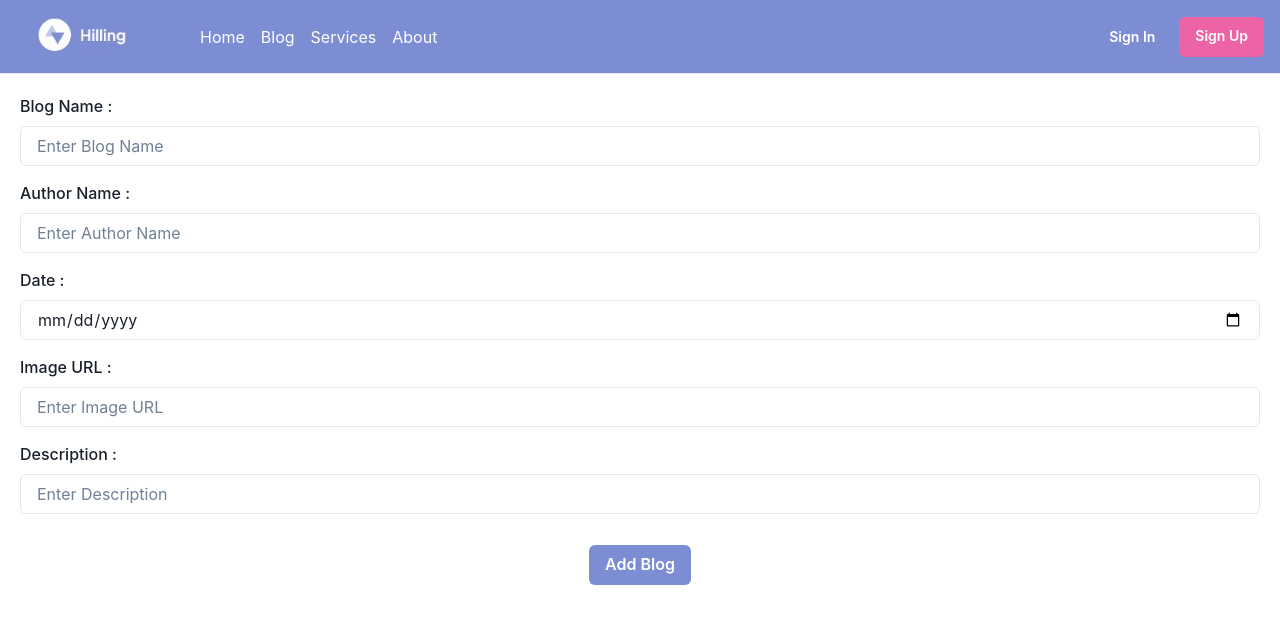
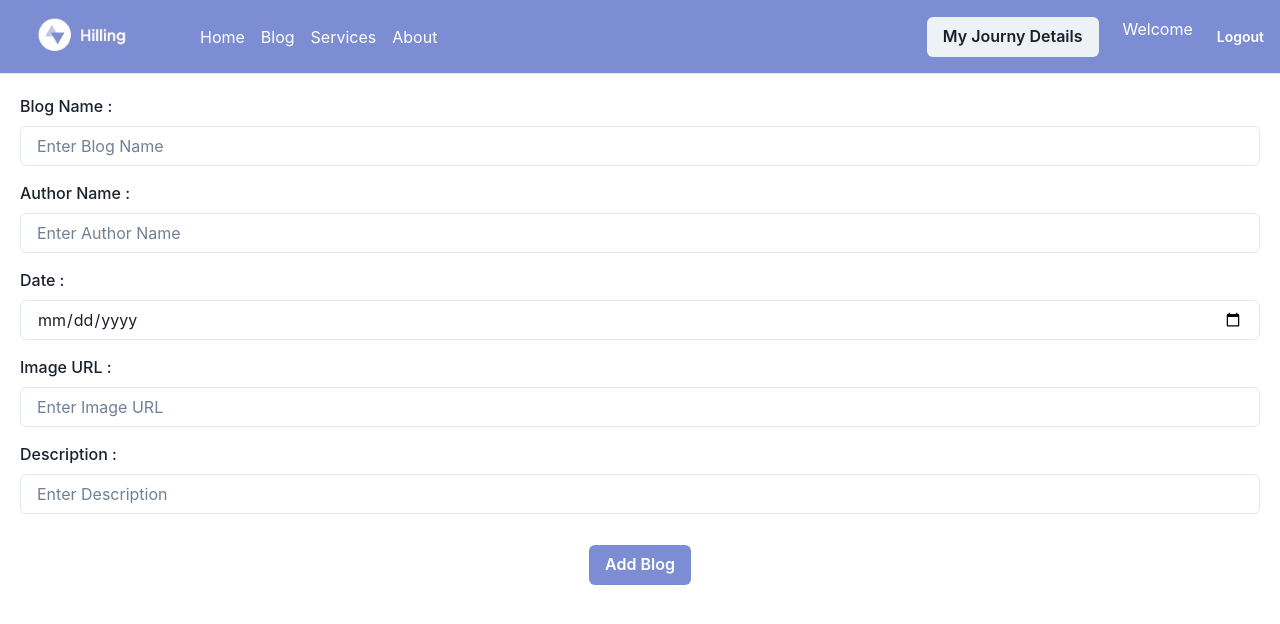
Before and after one commit to Swagh001/Hilling-Traval-Agency, a React (Create React App) app: page /addBlog in a window 1280 px wide. Shown: the top 624 px of the page. Built offline with nearby package versions, Linux system fonts and the light colour scheme.

Commit message:
file added

```diff
--- a/src/Components/Home/Navbar.jsx
+++ b/src/Components/Home/Navbar.jsx
@@ -34,6 +34,20 @@ export default function Navbar() {
 
   // console.log(isLogged);
 
+  const handleJdata=()=>{
+    let logindata=JSON.parse(localStorage.getItem("loginUser")) || "";
+    // console.log(logindata);
+    if(logindata){
+
+      let Jdata=JSON.parse(localStorage.getItem("reservData")) || "";
+      console.log(Jdata.country);
+      alert("Your Journey is set to "+ " " +Jdata.country);
+    }
+    else{
+      alert("no data found");
+    }
+
+  }
 
   return (
     <Box>
@@ -92,6 +106,7 @@ export default function Navbar() {
           {
             isLogged?
             <>
+              <Button onClick={handleJdata}>My Journy Details</Button>
               <h1>Welcome {JSON.parse(localStorage.getItem("loginUser"))}</h1>
               <Button
               as={'a'}
@@ -100,8 +115,7 @@ export default function Navbar() {
               variant={'link'}
               href={'#'}
               color={"white"}
-              onClick={logout}
-            >
+              onClick={logout}>
               Logout
             </Button>
             </>
--- a/src/Components/OurWorld/OurWorldDetails.jsx
+++ b/src/Components/OurWorld/OurWorldDetails.jsx
@@ -52,10 +52,12 @@ const OurWorldDetails = () => {
     console.log(singledata);
     setProperty(singledata[0]);
   };
-  const handlereserve=()=>{
-    // <Link to="/address"></Link>
+  const handlereserve=async ()=>{
     if(isLogged){
-        navigate("/address")
+        let reservData=await axios.get("https://hilling-traval-agency-backend-production.up.railway.app/data");
+        console.log(reservData.data[0]);
+        localStorage.setItem("reservData",JSON.stringify(reservData.data[0]));
+        // navigate("/address")
     }
     else{
         alert("please login first");
--- a/src/ContextApi/AuthcontextProvider.jsx
+++ b/src/ContextApi/AuthcontextProvider.jsx
@@ -1,12 +1,20 @@
 import React, { createContext, useState } from 'react'
 export const AuthContext= createContext();
 export default function AuthcontextProvider({children}) {
-    const [isLogged, setIsLogged]=useState(false)
+    let data=JSON.stringify(localStorage.getItem("token")) || "";
+    const [isLogged, setIsLogged]=useState(true)
+    // if(data){
+    //   setIsLogged(true);
+    // }
+    // else{
+    //   setIsLogged(false);
+    // }
     const login = () => {
         setIsLogged(true);
-      };
+    };
 
       const logout = () => {
+        localStorage.setItem("token",JSON.stringify(""));
         setIsLogged(false);
       };
       return (
```
